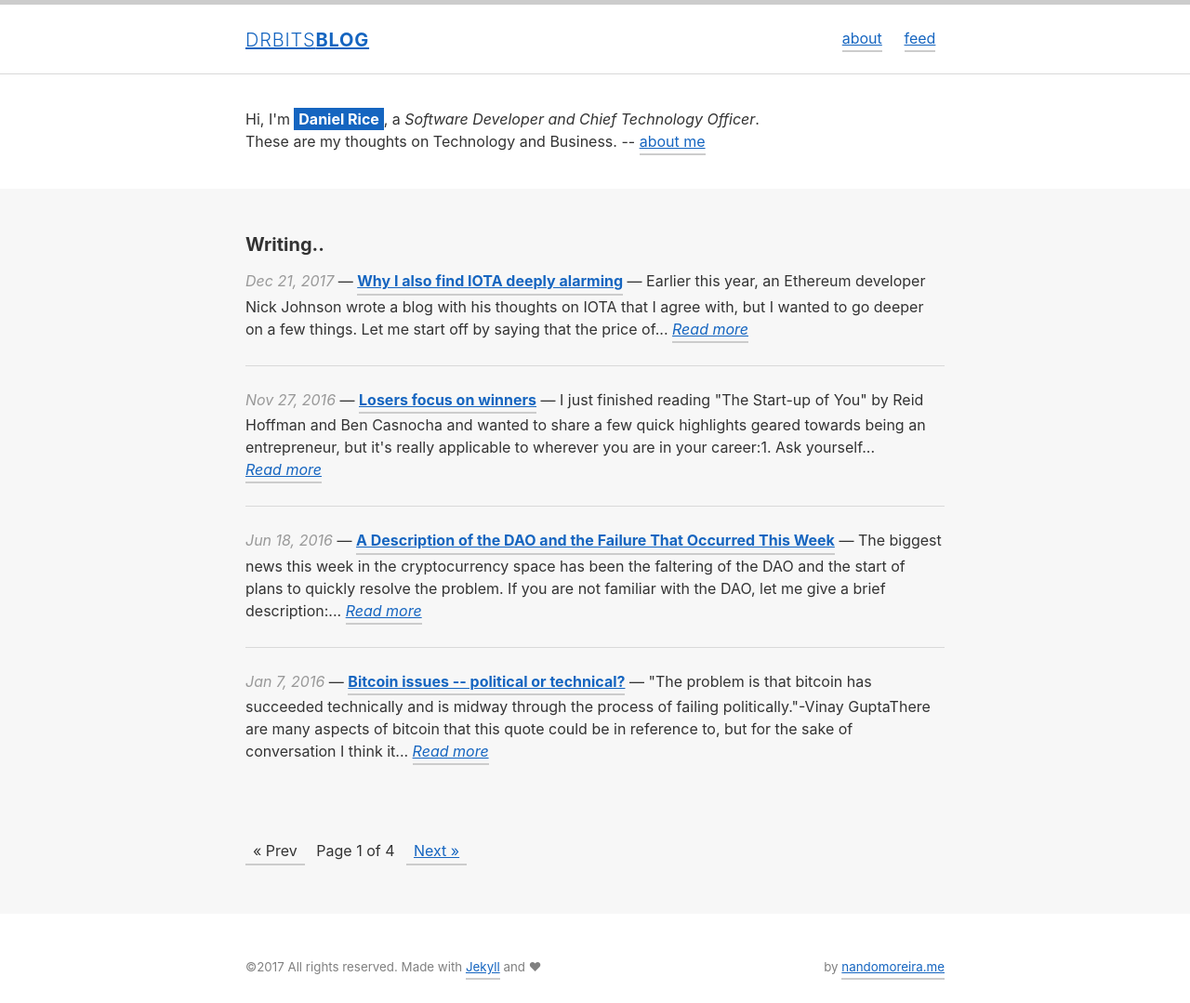
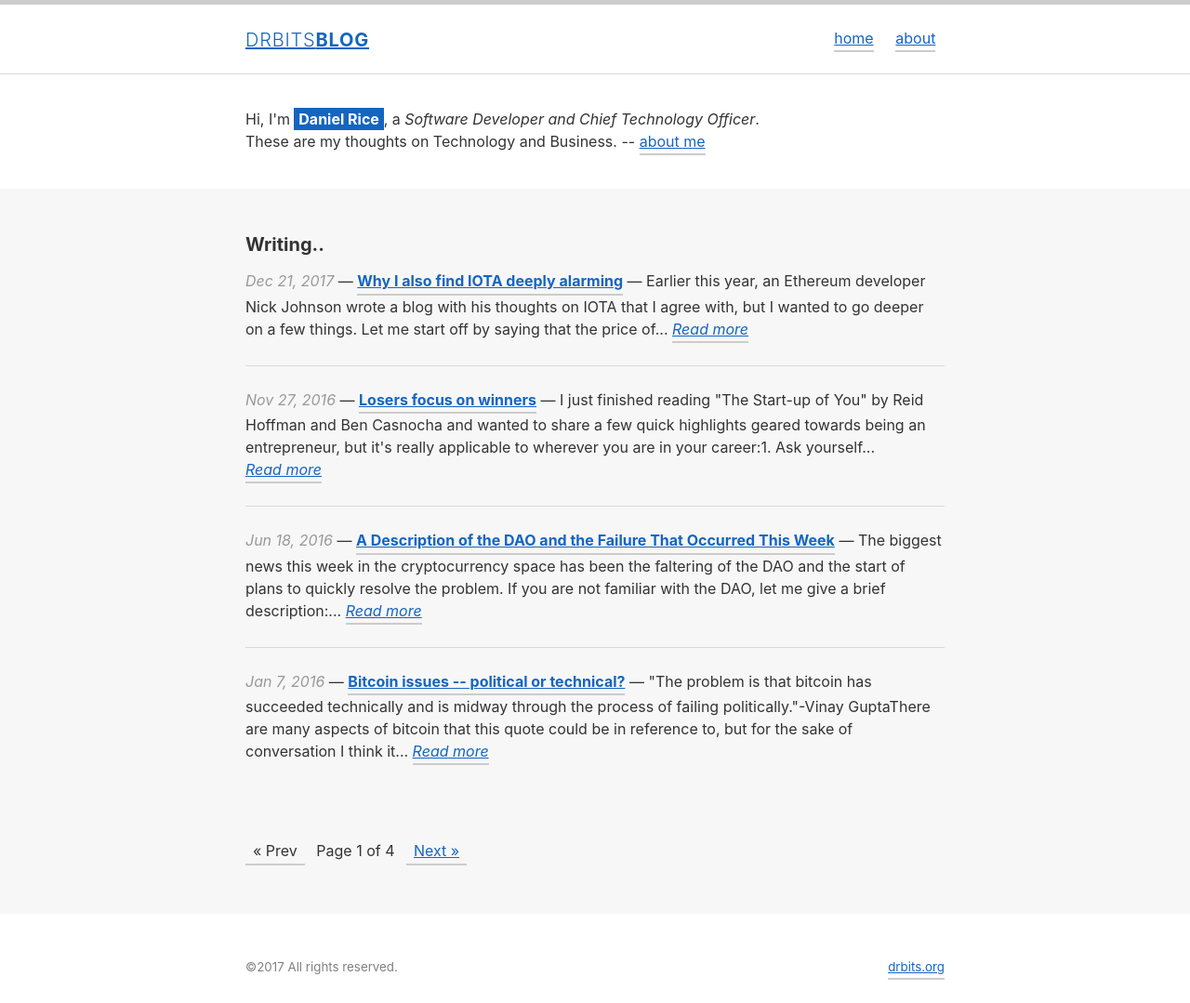
Before and after one commit to thedrbits/drbitsblog, a Jekyll site: the page built from index.html, in a window 1280 px wide. Shown: the whole page at 93% size. Built offline with Jekyll 4.4.1, drawn with Linux system fonts in a browser that asks for light colours; the list of posts is cut into pages by our own code.

Commit message:
Cleaning up footer and header

```diff
--- a/_config.yml
+++ b/_config.yml
@@ -40,11 +40,4 @@ twitter_site: "@thedrbits"
 plugins:
   - jekyll-paginate
 
-# navbar pages
-navbar:
-  - slug : about
-    title: About
-  - slug : blog
-    title: Blog
-
 exclude: ["gulp", "node_modules", "bower", "bower_components", "config.rb", "src", "Gemfile", "Gemfile.lock", ".rvmrc", ".rbenv-version", "package.json", "gulpfile.js", "README.md", "Rakefile", "changelog.md"]
--- a/_includes/footer.html
+++ b/_includes/footer.html
@@ -1,6 +1,6 @@
 <footer class="site-footer">
   <div class="container">
-    <small class="pull-left">&copy;{{ site.time | date: '%Y' }} All rights reserved. Made with <a href="http://jekyllrb.com/" target="_blank">Jekyll</a> and ♥</small>
-    <small class="pull-right">by <a href="http://nandomoreira.me/" target="_blank">nandomoreira.me</a></small>
+    <small class="pull-left">&copy;{{ site.time | date: '%Y' }} All rights reserved.</small>
+    <small class="pull-right"><a href="http://drbits.org/" target="_blank">drbits.org</a></small>
   </div>
 </footer>
--- a/_includes/nav.html
+++ b/_includes/nav.html
@@ -3,8 +3,8 @@
   <div class="container">
     <h1 class="logo"><a href="{{ '/' | prepend: site.baseurl }}">{{ site.title }}<span>blog</span></a></h1>
     <ul class="navbar">
+      <li><a href="{{ '/' | prepend: site.baseurl }}">home</a></li>
       <li><a href="{{ '/about' | prepend: site.baseurl }}">about</a></li>
-      <li><a href="{{ "/feed.xml" | prepend: site.baseurl }}" target="_blank">feed</a></li>
     </ul>
   </div>
 </nav>
```
